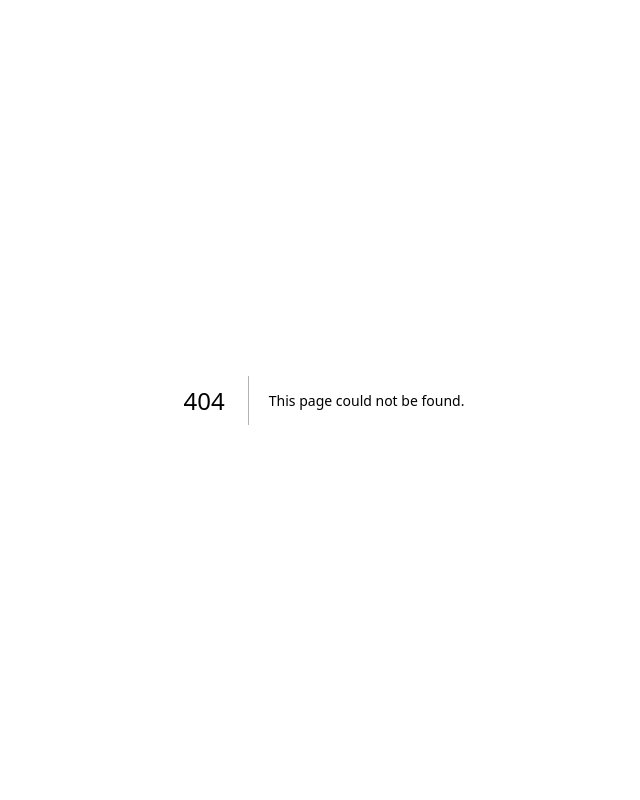
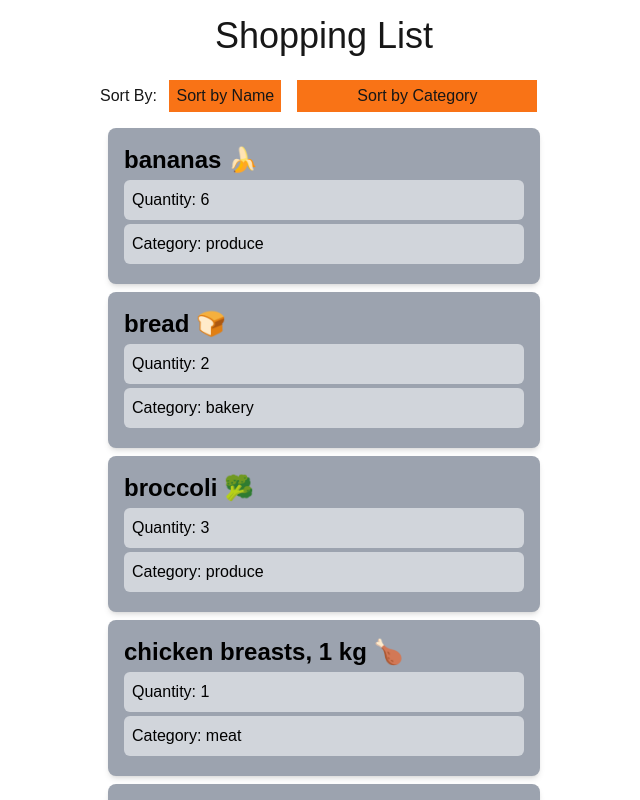
Before and after one commit to jaspalxiv/cprg306-assignments, a Next.js app: page /week-6 in a window 1280 px wide. Before the commit this address had no page. Shown: the top 800 px of the page, without its empty margins (316-956 px from the left). Built offline with nearby package versions, Linux system fonts and the light colour scheme.

Commit message:
week 6 done

```diff
--- a/app/page.js
+++ b/app/page.js
@@ -12,6 +12,7 @@
       <li><Link href={"./week-3/"}>Week 3</Link></li>
       <li><Link href={"./week-4/"}>Week 4</Link></li>
       <li><Link href={"./week-5/"}>Week 5</Link></li>
+      <li><Link href={"./week-6/"}>Week 6</Link></li>
       </ul>
       </main>
       <footer className="row-start-3 flex gap-6 flex-wrap items-center justify-center">
--- /dev/null
+++ b/app/week-6/item-list.js
@@ -0,0 +1,36 @@
+"use client";
+
+import { useState } from "react";
+import items from "./items.json";
+import Item from "./item";
+export default function loadList() {
+
+
+  const [sortBy, setSortBy] = useState("name");
+
+  const sortedItems = items.sort((a, b) => {
+    if (sortBy === "name") {
+      return a.name.localeCompare(b.name);
+    } else if (sortBy === "category") {
+      return a.category.localeCompare(b.category);
+    }
+    return 0;
+  });
+
+  return (
+    <div>
+      <div className= "w-full max-w-md mx-auto">
+        <label >Sort By: </label>
+        <button className="bg-orange-500 p-1 m-2 w-28" onClick={() => setSortBy("name")}>Sort by Name</button>
+        <button className="bg-orange-500 p-1 m-2 w-60" onClick={() => setSortBy("category")}>Sort by Category</button>
+
+      </div>
+      <div className="w-full max-w-md mx-auto">
+        {sortedItems.map((item, index) => (
+          <Item key={index} name={item.name} quantity={item.quantity} category={item.category} />
+        ))}
+      </div>
+    </div>
+
+  )
+}
--- /dev/null
+++ b/app/week-6/item.js
@@ -0,0 +1,11 @@
+export default function Item({ name, quantity, category }) {
+    return (
+        <div className="bg-gray-400 m-2 p-4 text-black rounded-lg shadow-md">
+            <h2 className="text-2xl font-bold text-left">{name}</h2>
+            <ul className="w-full">
+                <li className="p-2 my-1 bg-gray-300 rounded-md">Quantity: {quantity}</li>
+                <li className="p-2 my-1 bg-gray-300 rounded-md">Category: {category}</li>
+            </ul>
+        </div>
+    );
+}
--- /dev/null
+++ b/app/week-6/items.json
@@ -0,0 +1,74 @@
+[
+    {
+      "id": "1h2GJKH12gkHG31h1H",
+      "name": "milk, 4 L 🥛",
+      "quantity": 1,
+      "category": "dairy"
+    },
+    {
+      "id": "2KJH3k2j3H1k2J3K1H",
+      "name": "bread 🍞",
+      "quantity": 2,
+      "category": "bakery"
+    },
+    {
+      "id": "3h2KJH3k2j3H1k2J3",
+      "name": "eggs, dozen 🥚",
+      "quantity": 2,
+      "category": "dairy"
+    },
+    {
+      "id": "4k2J3K1H2GJKH12gk",
+      "name": "bananas 🍌",
+      "quantity": 6,
+      "category": "produce"
+    },
+    {
+      "id": "5H1h1H2KJH3k2j3H",
+      "name": "broccoli 🥦",
+      "quantity": 3,
+      "category": "produce"
+    },
+    {
+      "id": "6H1k2J3K1H2GJKH1",
+      "name": "chicken breasts, 1 kg 🍗",
+      "quantity": 1,
+      "category": "meat"
+    },
+    {
+      "id": "7gkHG31h1H2KJH3k",
+      "name": "pasta sauce 🍝",
+      "quantity": 3,
+      "category": "canned goods"
+    },
+    {
+      "id": "8j3H1k2J3K1H2GJK",
+      "name": "spaghetti, 454 g 🍝",
+      "quantity": 2,
+      "category": "dry goods"
+    },
+    {
+      "id": "9H12gkHG31h1H2KJ",
+      "name": "toilet paper, 12 pack 🧻",
+      "quantity": 1,
+      "category": "household"
+    },
+    {
+      "id": "10H3k2j3H1k2J3K1",
+      "name": "paper towels, 6 pack",
+      "quantity": 1,
+      "category": "household"
+    },
+    {
+      "id": "11k2J3K1H2GJKH12",
+      "name": "dish soap 🍽️",
+      "quantity": 1,
+      "category": "household"
+    },
+    {
+      "id": "12GJKH12gkHG31h1",
+      "name": "hand soap 🧼",
+      "quantity": 4,
+      "category": "household"
+    }
+  ]
--- /dev/null
+++ b/app/week-6/page.js
@@ -0,0 +1,11 @@
+import Link  from "next/link";
+import ItemList  from './item-list';
+export default function Page() {
+    return (
+      <main>
+        <h1 className="text-4xl text-center py-4">Shopping List</h1>
+        <ItemList/>
+        <Link href={"/"}>Back to Home</Link>
+      </main>
+    );
+  }
```
